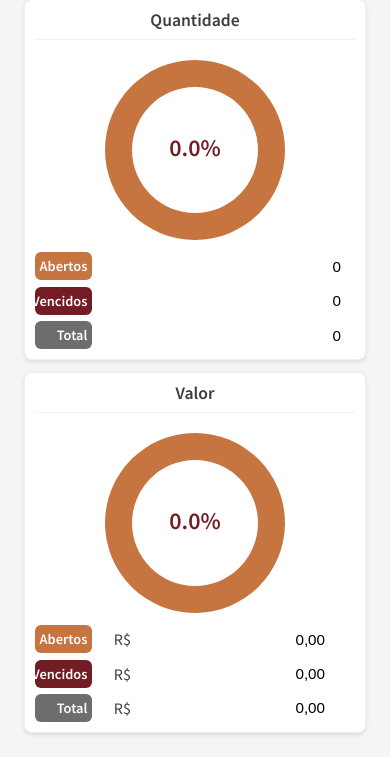
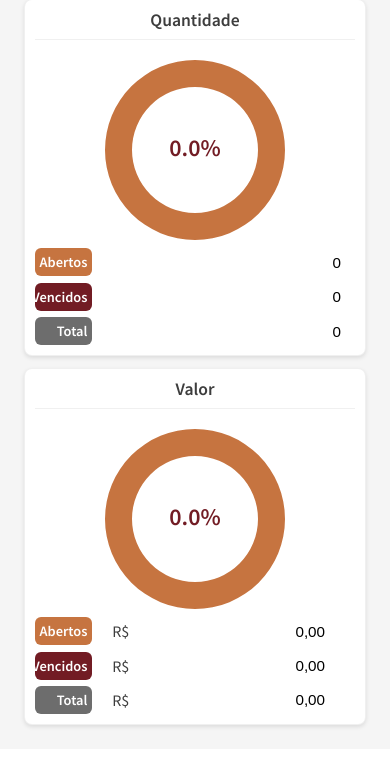
Before and after one commit to gskumlehn/dashboard-fonte, a Flask app: template app/templates/dashboard.html in a window 390 px wide; the page is wider, and only the part inside the window is pictured. Shown: the part 852-1609 px from the top of that part. After the commit the page ends 1582 px from the top of that part, so only its background shows below. Run offline with Flask 3, Linux system fonts and the light colour scheme; the template is opened without the code that fills it, so the values that code supplies are empty.

Commit message:
Testando formatação

```diff
--- a/app/static/css/dashboard.css
+++ b/app/static/css/dashboard.css
@@ -117,15 +117,16 @@
     display: flex;
     flex-direction: row;
     align-items: center;
-    gap: 1rem;
+    gap: 0; /* removed spacing so components sit glued together */
+    justify-content: center; /* center chart + stats as a group */
 }
 
 .quadrant .chart {
-    flex: 0 0 50%;
+    flex: 0 0 auto; /* size to content so it sits next to stats without forcing 50% width */
     display: flex;
     align-items: center;
     justify-content: center;
-    width: 100%;
+    width: auto;
     height: 160px;
 }
 
@@ -135,10 +136,10 @@
 }
 
 .quadrant .stats {
-    flex: 0 0 50%;
+    flex: 0 0 auto; /* size to content so it hugs the chart */
     display: grid;
-    grid-template-columns: 3.6rem 1fr; /* slightly smaller label column to give inputs more room */
-    column-gap: 0.4rem;
+    grid-template-columns: 3.6rem 1fr;
+    column-gap: 0.3rem; /* tighten label/input spacing */
     row-gap: 0.5rem;
     align-items: center;
     justify-items: start;
@@ -230,11 +231,11 @@
     }
 
     .quadrant .chart {
-        flex: 0 0 45%;
+        flex: 0 0 auto; /* keep auto sizing on tablet */
         height: 140px;
     }
     .quadrant .stats {
-        flex: 0 0 55%;
+        flex: 0 0 auto;
         grid-template-columns: 3.6rem 1fr;
     }
 
@@ -259,7 +260,7 @@
 
     .quadrant .quadrant-body {
         flex-direction: column;
-        gap: 0.5rem;
+        gap: 0.25rem; /* minimal vertical gap when stacked on mobile */
         align-items: center;
     }
 
@@ -284,7 +285,7 @@
         width: 100%;
         flex: 0 0 auto;
         grid-template-columns: 3.6rem 1fr;
-        column-gap: 0.35rem;
+        column-gap: 0.25rem; /* tighten on mobile too */
         row-gap: 0.4rem;
         justify-content: center;
     }
@@ -311,7 +312,7 @@
     }
 
     .quadrant .monetary-wrapper {
-        padding: 0 1.0rem; /* slightly larger but constrained to avoid truncation */
+        padding: 0 1.0rem;
         box-sizing: border-box;
     }
     .quadrant .monetary-input {
```
